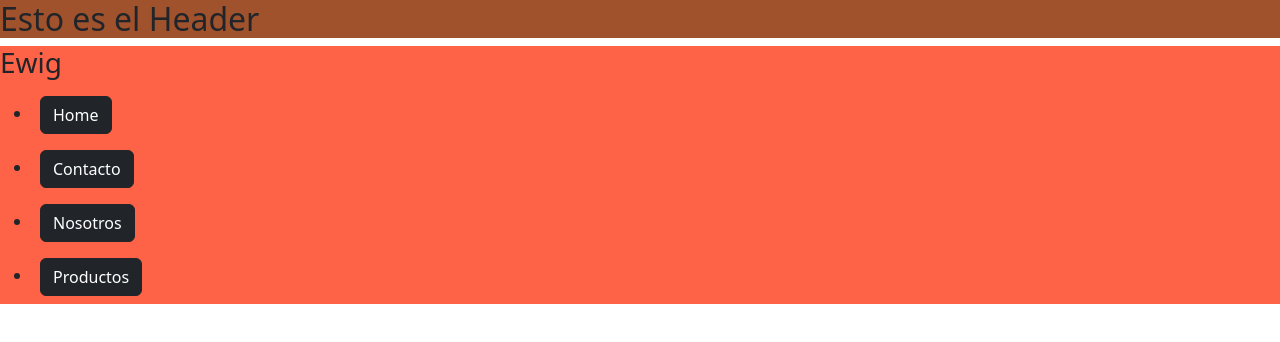
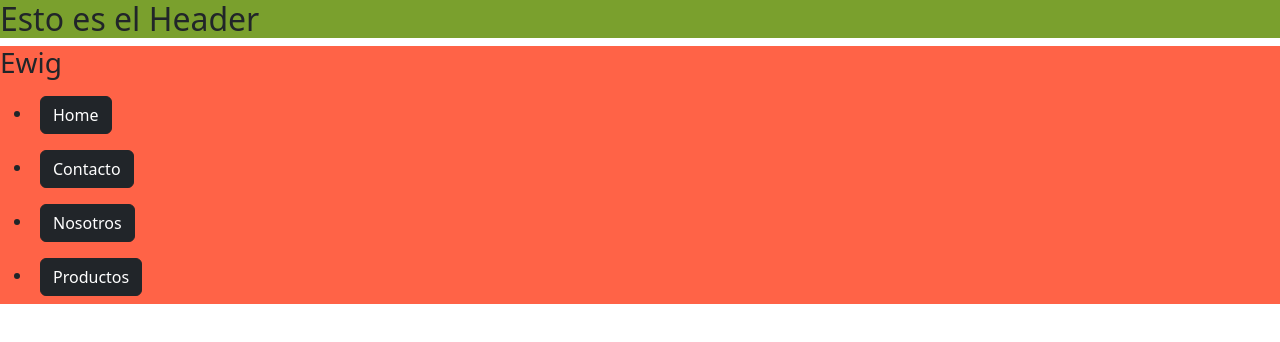
Before and after one commit to disimoneleandro/Ewig-Muebles, a React (Create React App) app: page / in a window 1280 px wide. Shown: the top 342 px of the page. Built offline with nearby package versions, Linux system fonts and the light colour scheme.

Commit message:
Cambia color

```diff
--- a/src/styles/Header.css
+++ b/src/styles/Header.css
@@ -1,3 +1,3 @@
 .div-header{
-    background-color: sienna;
+    background-color: rgb(122, 160, 45);
 }
```
